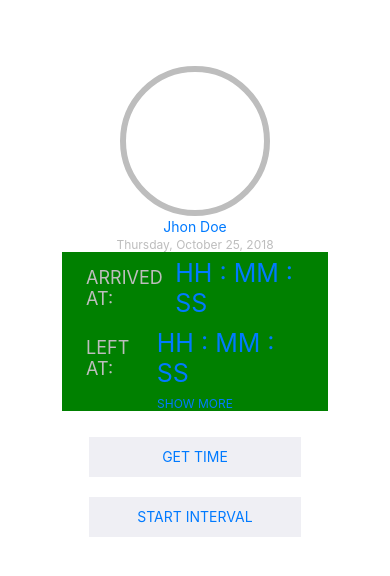
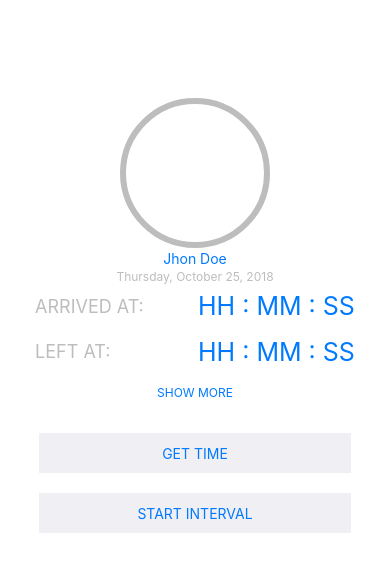
Before and after one commit to GuhPires/e-time-tracker, a React Native app: screen / in a window 390 px wide. Shown: the top 576 px of the page. Built offline with nearby package versions, Linux system fonts and the light colour scheme.

Commit message:
Show More block

```diff
--- a/App.js
+++ b/App.js
@@ -1,14 +1,31 @@
 import React from 'react';
-import { StyleSheet, Text, View } from 'react-native';
+import { StyleSheet, SafeAreaView, Dimensions, ScrollView } from 'react-native';
 
 import Main from './components/Main';
 
+const { height, width } = Dimensions.get('window');
+
 export default class App extends React.Component {
+    constructor(props){
+        super(props);
+        this.state = {
+            screenH: 0
+        }
+    }
+
+    onContentSizeChange = (contentWidth, contentHeight) => {
+        this.setState({ screenH: contentHeight });
+    }
+
     render() {
+        console.log('Device Heigh: ', height, ' Device Width: ', width, ' State: ', this.state.screenH);
+        const scrollEnabled = this.state.screenH > height;
         return (
-      <View style={styles.container}>
+            <SafeAreaView style={styles.container}>
+                <ScrollView style={{flex: 1, width: '100%'}} scrollEnabled={scrollEnabled} onContentSizeChange={this.onContentSizeChange}>
                     <Main />
-      </View>
+                </ScrollView>
+            </SafeAreaView>
         );
     }
 }
--- a/components/main/index.js
+++ b/components/main/index.js
@@ -1,29 +1,12 @@
 import React from 'react';
-import { StyleSheet, View, SafeAreaView, Text, TouchableOpacity, Dimensions, ScrollView } from 'react-native';
+import { StyleSheet, View, Text, TouchableOpacity } from 'react-native';
 
 import Timer from '../Timer';
 
-const { height, width } = Dimensions.get('window');
-
 export default class Main extends React.Component {
-    constructor(props){
-        super(props);
-        this.state = {
-            screenH: 0
-        }
-    }
-
-    onContentSizeChange = (contentWidth, contentHeight) => {
-        this.setState({ screenH: contentHeight });
-    }
-
     render(){
-        console.log('Device Heigh: ', height, ' Device Width: ', width, ' State: ', this.state.screenH);
-        const scrollEnabled = this.state.screenH > height;
-        // const scrollEnabled = false;
         return (
-            <SafeAreaView style={styles.container}>
-                <ScrollView style={{flex: 1}} scrollEnabled={scrollEnabled} onContentSizeChange={this.onContentSizeChange}>
+            <View style={styles.container}>
                 <View style={styles.blockData}>
                     <View style={styles.photo}></View>
                     <TouchableOpacity>
@@ -40,8 +23,7 @@ export default class Main extends React.Component {
                         <Text style={styles.buttonText}>START INTERVAL</Text>
                     </TouchableOpacity>
                 </View>
-                </ScrollView>
-            </SafeAreaView>
+            </View>
         )
     }
 }
--- a/components/timer/index.js
+++ b/components/timer/index.js
@@ -1,5 +1,5 @@
 import React from 'react';
-import { StyleSheet, Text, View, ScrollView, TouchableOpacity } from 'react-native';
+import { StyleSheet, Text, View, TouchableOpacity } from 'react-native';
 
 export default class Timer extends React.Component {
     constructor(props){
@@ -28,7 +28,7 @@ export default class Timer extends React.Component {
                     <Text style={styles.timerTime}>HH : MM : SS</Text>
                 </View>
                 {this.state.moreContent &&
-                <View style={{width: '100%', alignItems: 'center',backgroundColor: 'orange'}}>
+                <View style={{width: '100%', alignItems: 'center', marginTop: 10}}>
                     <View style={styles.showMoreBlock}>
                         <Text style={styles.showMoreLabel}>INTERVAL AT:</Text>
                         <Text style={styles.showMoreTime}>HH : MM : SS</Text>
@@ -45,7 +45,7 @@ export default class Timer extends React.Component {
                     </View>
                 </View>}
                 <TouchableOpacity onPress={this.showMore.bind(this)}>
-                    <Text style={styles.showMore}>SHOW MORE</Text>
+                    <Text style={styles.showMore}>{!this.state.moreContent ? 'SHOW MORE' : 'SHOW LESS'}</Text>
                 </TouchableOpacity>
             </View>
         )
@@ -56,8 +56,7 @@ const styles = StyleSheet.create({
     timerContainer: {
         width: '100%',
         alignItems: 'center',
-        justifyContent: 'center',
-        backgroundColor: 'green'
+        justifyContent: 'center'
     },
     timerWrapper: {
         flexDirection: 'row',
@@ -77,14 +76,13 @@ const styles = StyleSheet.create({
     showMore: {
         fontSize: 12,
         color: '#007aff',
-        marginTop: 2
+        marginTop: 10
     },
     showMoreBlock: {
         flexDirection: 'row',
         justifyContent: 'space-between',
         width: '96%',
-        paddingVertical: 5,
-        backgroundColor: 'red'
+        paddingVertical: 5
     },
     showMoreLabel: {
         fontSize: 14,
```
Lines whose indentation alone changed are shown as unchanged.
